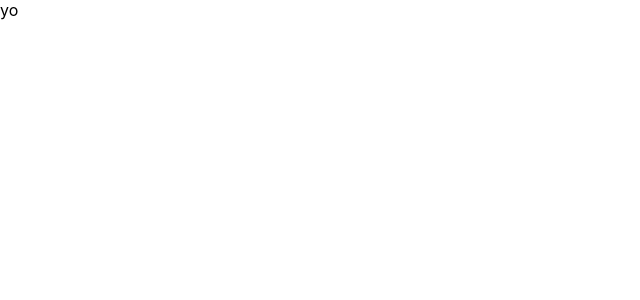
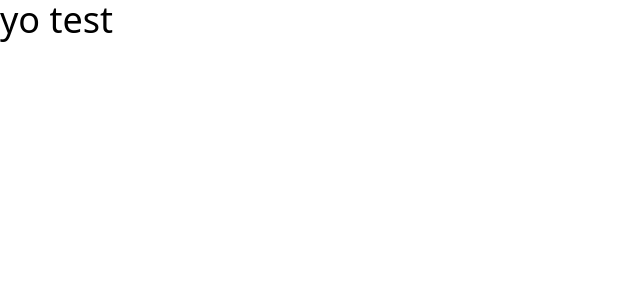
Before and after one commit to dotunomidiora/mangotuition, a React (Create React App) app: page / in a window 1280 px wide. Shown: the top 300 px of the page, without its empty margins (0-640 px from the left). Built offline with nearby package versions, Linux system fonts and the light colour scheme.

Commit message:
Integrated Tailwind CSS
Tailwind CSS installed

```diff
--- a/package.json
+++ b/package.json
@@ -34,5 +34,8 @@
       "last 1 firefox version",
       "last 1 safari version"
     ]
+  },
+  "devDependencies": {
+    "tailwindcss": "^3.2.7"
   }
 }
--- a/src/App.js
+++ b/src/App.js
@@ -3,7 +3,7 @@
 function App() {
   return (
     <>
-    yo
+    <h1 className="text-4xl">yo test</h1>
     </>
 
   );
--- a/src/index.css
+++ b/src/index.css
@@ -1,13 +1,3 @@
-body {
-  margin: 0;
-  font-family: -apple-system, BlinkMacSystemFont, 'Segoe UI', 'Roboto', 'Oxygen',
-    'Ubuntu', 'Cantarell', 'Fira Sans', 'Droid Sans', 'Helvetica Neue',
-    sans-serif;
-  -webkit-font-smoothing: antialiased;
-  -moz-osx-font-smoothing: grayscale;
-}
-
-code {
-  font-family: source-code-pro, Menlo, Monaco, Consolas, 'Courier New',
-    monospace;
-}
+@tailwind base;
+@tailwind components;
+@tailwind utilities;
--- /dev/null
+++ b/tailwind.config.js
@@ -0,0 +1,8 @@
+/** @type {import('tailwindcss').Config} */
+module.exports = {
+  content: ["./src/**/*.{js,jsx,ts,tsx}"],
+  theme: {
+    extend: {},
+  },
+  plugins: [],
+}
```
Also changed, not shown: 1 other file (tests, documents, lock files or other folders).
